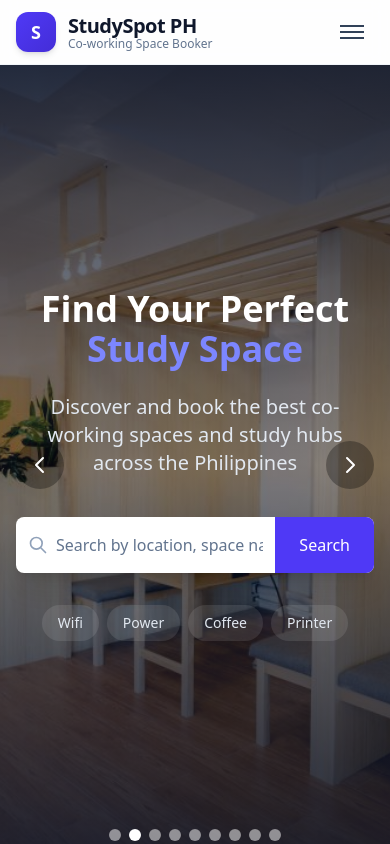
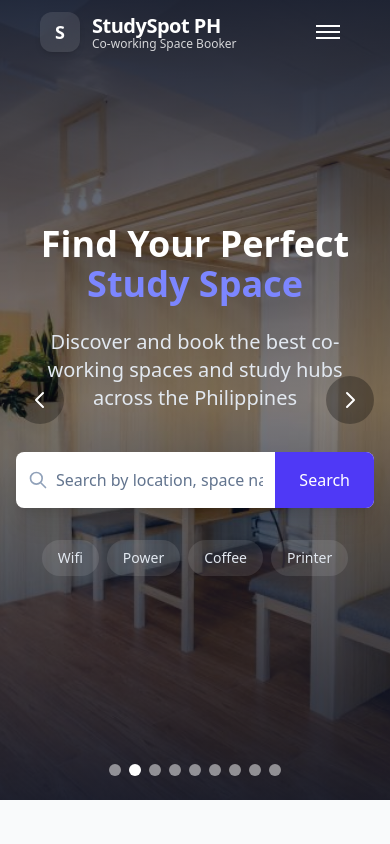
Before and after one commit to luisantonioj/midterm-project, a React (Vite) app: page / in a window 390 px wide. Shown: the top 844 px of the page. Built offline with nearby package versions, Linux system fonts and the light colour scheme.

Commit message:
adjust padding

```diff
--- a/src/components/Header.jsx
+++ b/src/components/Header.jsx
@@ -11,7 +11,7 @@ export default function Header() {
   // Add scroll effect for header
   useEffect(() => {
     const handleScroll = () => {
-      setIsScrolled(window.scrollY > 10);
+      setIsScrolled(window.scrollY > 50);
     };
     window.addEventListener("scroll", handleScroll);
     return () => window.removeEventListener("scroll", handleScroll);
@@ -19,13 +19,13 @@ export default function Header() {
 
   return (
     <header
-      className={`sticky top-0 z-50 transition-all duration-300 ${
+      className={`fixed top-0 w-full z-50 transition-all duration-300 ${
         isScrolled
           ? "bg-white/95 backdrop-blur-md shadow-md border-b border-slate-200/80"
-          : "bg-white/80 backdrop-blur-sm border-b border-slate-100"
+          : "bg-transparent"
       }`}
     >
-      <div className="max-w-7xl mx-auto px-4 sm:px-6 lg:px-8">
+      <div className="mx-auto px-10 py-0 sm:px-14 sm:py-10 lg:px-14 lg:py-2">
         <div className="flex justify-between items-center h-16">
           {/* Logo */}
           <Link
@@ -33,14 +33,24 @@ export default function Header() {
             className="flex items-center space-x-3 group"
             onClick={() => setIsMenuOpen(false)}
           >
-            <div className="w-10 h-10 bg-gradient-to-br from-indigo-600 to-indigo-700 rounded-xl flex items-center justify-center shadow-md group-hover:shadow-lg transition-shadow">
-              <span className="text-white font-bold text-lg">S</span>
+            <div className={`w-10 h-10 rounded-xl flex items-center justify-center shadow-md group-hover:shadow-lg transition-shadow ${
+              isScrolled
+                ? "bg-gradient-to-br from-indigo-600 to-indigo-700"
+                : "bg-white/10 backdrop-blur-sm"
+            }`}>
+              <span className={`font-bold text-lg ${
+                isScrolled ? "text-white" : "text-white"
+              }`}>S</span>
             </div>
             <div className="flex flex-col">
-              <span className="text-xl font-bold text-slate-900 tracking-tight">
+              <span className={`text-xl font-bold tracking-tight ${
+                isScrolled ? "text-slate-900" : "text-white"
+              }`}>
                 StudySpot PH
               </span>
-              <span className="text-xs text-slate-500 -mt-1">
+              <span className={`text-xs -mt-1 ${
+                isScrolled ? "text-slate-500" : "text-white/80"
+              }`}>
                 Co-working Space Booker
               </span>
             </div>
@@ -52,8 +62,12 @@ export default function Header() {
               to="/"
               className={`px-4 py-2.5 rounded-lg transition-all duration-200 ${
                 location.pathname === "/"
-                  ? "bg-indigo-50 text-indigo-700 font-medium shadow-sm"
-                  : "text-slate-700 hover:text-indigo-600 hover:bg-slate-50/80"
+                  ? isScrolled
+                    ? "bg-indigo-50 text-indigo-700 font-medium shadow-sm"
+                    : "bg-white/20 text-white font-medium"
+                  : isScrolled
+                    ? "text-slate-700 hover:text-indigo-600 hover:bg-slate-50/80"
+                    : "text-white/90 hover:text-white hover:bg-white/10"
               }`}
             >
               Home
@@ -62,8 +76,12 @@ export default function Header() {
               to="/dashboard/my-bookings"
               className={`px-4 py-2.5 rounded-lg transition-all duration-200 ${
                 location.pathname.startsWith("/dashboard")
-                  ? "bg-indigo-50 text-indigo-700 font-medium shadow-sm"
-                  : "text-slate-700 hover:text-indigo-600 hover:bg-slate-50/80"
+                  ? isScrolled
+                    ? "bg-indigo-50 text-indigo-700 font-medium shadow-sm"
+                    : "bg-white/20 text-white font-medium"
+                  : isScrolled
+                    ? "text-slate-700 hover:text-indigo-600 hover:bg-slate-50/80"
+                    : "text-white/90 hover:text-white hover:bg-white/10"
               }`}
             >
               My Bookings
@@ -72,16 +90,26 @@ export default function Header() {
             {user ? (
               <div className="flex items-center ml-4 pl-4 border-l border-slate-200">
                 <div className="flex items-center mr-4">
-                  <div className="w-8 h-8 bg-indigo-100 rounded-full flex items-center justify-center text-indigo-700 font-medium text-sm mr-2">
+                  <div className={`w-8 h-8 rounded-full flex items-center justify-center font-medium text-sm mr-2 ${
+                    isScrolled
+                      ? "bg-indigo-100 text-indigo-700"
+                      : "bg-white/20 text-white"
+                  }`}>
                     {user.name.charAt(0).toUpperCase()}
                   </div>
-                  <span className="text-sm text-slate-700">
+                  <span className={`text-sm ${
+                    isScrolled ? "text-slate-700" : "text-white"
+                  }`}>
                     Hi, {user.name.split(' ')[0]}
                   </span>
                 </div>
                 <button
                   onClick={logout}
-                  className="px-4 py-2 text-sm rounded-lg border border-slate-200 text-slate-600 hover:bg-slate-50 hover:border-slate-300 transition-colors shadow-sm"
+                  className={`px-4 py-2 text-sm rounded-lg border transition-colors shadow-sm ${
+                    isScrolled
+                      ? "border-slate-200 text-slate-600 hover:bg-slate-50 hover:border-slate-300"
+                      : "border-white/30 text-white hover:bg-white/10"
+                  }`}
                 >
                   Logout
                 </button>
@@ -89,7 +117,11 @@ export default function Header() {
             ) : (
               <button
                 onClick={() => login()}
-                className="ml-4 px-4 py-2 bg-gradient-to-b from-indigo-600 to-indigo-700 text-white rounded-lg hover:from-indigo-700 hover:to-indigo-800 transition-all duration-200 shadow-md hover:shadow-lg"
+                className={`ml-4 px-4 py-2 rounded-lg transition-all duration-200 shadow-md hover:shadow-lg ${
+                  isScrolled
+                    ? "bg-gradient-to-b from-indigo-600 to-indigo-700 text-white hover:from-indigo-700 hover:to-indigo-800"
+                    : "bg-white/20 text-white backdrop-blur-sm hover:bg-white/30"
+                }`}
               >
                 Sign In
               </button>
@@ -98,27 +130,37 @@ export default function Header() {
 
           {/* Mobile Menu Button */}
           <button
-            className="md:hidden p-2.5 rounded-lg hover:bg-slate-100 transition-colors"
+            className="md:hidden p-2.5 rounded-lg hover:bg-white/10 transition-colors"
             onClick={() => setIsMenuOpen(!isMenuOpen)}
             aria-label="Toggle menu"
           >
             <div className="w-6 h-6 flex flex-col justify-center items-center relative">
-              <span className={`block absolute w-6 h-0.5 bg-slate-700 transition-all duration-300 ${isMenuOpen ? 'rotate-45' : '-translate-y-1.5'}`}></span>
-              <span className={`block absolute w-6 h-0.5 bg-slate-700 transition-all duration-300 ${isMenuOpen ? 'opacity-0' : 'opacity-100'}`}></span>
-              <span className={`block absolute w-6 h-0.5 bg-slate-700 transition-all duration-300 ${isMenuOpen ? '-rotate-45' : 'translate-y-1.5'}`}></span>
+              <span className={`block absolute w-6 h-0.5 transition-all duration-300 ${isMenuOpen ? 'rotate-45 bg-slate-700' : '-translate-y-1.5 bg-white'}`}></span>
+              <span className={`block absolute w-6 h-0.5 transition-all duration-300 ${isMenuOpen ? 'opacity-0 bg-slate-700' : 'opacity-100 bg-white'}`}></span>
+              <span className={`block absolute w-6 h-0.5 transition-all duration-300 ${isMenuOpen ? '-rotate-45 bg-slate-700' : 'translate-y-1.5 bg-white'}`}></span>
             </div>
           </button>
         </div>
 
         {/* Mobile Navigation */}
-        <div className={`md:hidden overflow-hidden transition-all duration-300 ease-in-out ${isMenuOpen ? 'max-h-96 pb-4 border-t border-slate-200' : 'max-h-0'}`}>
+        <div className={`md:hidden overflow-hidden transition-all duration-300 ease-in-out ${
+          isMenuOpen
+            ? isScrolled
+              ? 'max-h-96 pb-4 border-t border-slate-200 bg-white'
+              : 'max-h-96 pb-4 border-t border-white/20 bg-black/30 backdrop-blur-md'
+            : 'max-h-0'
+        }`}>
           <div className="flex flex-col space-y-1 mt-2">
             <Link
               to="/"
               className={`px-4 py-3 rounded-lg transition-colors ${
                 location.pathname === "/"
-                  ? "bg-indigo-50 text-indigo-700 font-medium"
-                  : "text-slate-700 hover:text-indigo-600 hover:bg-slate-50"
+                  ? isScrolled
+                    ? "bg-indigo-50 text-indigo-700 font-medium"
+                    : "bg-white/20 text-white font-medium"
+                  : isScrolled
+                    ? "text-slate-700 hover:text-indigo-600 hover:bg-slate-50"
+                    : "text-white/90 hover:text-white hover:bg-white/10"
               }`}
               onClick={() => setIsMenuOpen(false)}
             >
@@ -128,8 +170,12 @@ export default function Header() {
               to="/dashboard/my-bookings"
               className={`px-4 py-3 rounded-lg transition-colors ${
                 location.pathname.startsWith("/dashboard")
-                  ? "bg-indigo-50 text-indigo-700 font-medium"
-                  : "text-slate-700 hover:text-indigo-600 hover:bg-slate-50"
+                  ? isScrolled
+                    ? "bg-indigo-50 text-indigo-700 font-medium"
+                    : "bg-white/20 text-white font-medium"
+                  : isScrolled
+                    ? "text-slate-700 hover:text-indigo-600 hover:bg-slate-50"
+                    : "text-white/90 hover:text-white hover:bg-white/10"
               }`}
               onClick={() => setIsMenuOpen(false)}
             >
@@ -137,15 +183,25 @@ export default function Header() {
             </Link>
 
             {user ? (
-              <div className="pt-3 mt-2 border-t border-slate-200">
-                <div className="px-4 py-2 text-sm text-slate-500">
+              <div className={`pt-3 mt-2 ${
+                isScrolled ? "border-t border-slate-200" : "border-t border-white/20"
+              }`}>
+                <div className={`px-4 py-2 text-sm ${
+                  isScrolled ? "text-slate-500" : "text-white/70"
+                }`}>
                   Signed in as
                 </div>
                 <div className="flex items-center px-4 py-2">
-                  <div className="w-8 h-8 bg-indigo-100 rounded-full flex items-center justify-center text-indigo-700 font-medium text-sm mr-3">
+                  <div className={`w-8 h-8 rounded-full flex items-center justify-center font-medium text-sm mr-3 ${
+                    isScrolled
+                      ? "bg-indigo-100 text-indigo-700"
+                      : "bg-white/20 text-white"
+                  }`}>
                     {user.name.charAt(0).toUpperCase()}
                   </div>
-                  <span className="font-medium text-slate-800">
+                  <span className={`font-medium ${
+                    isScrolled ? "text-slate-800" : "text-white"
+                  }`}>
                     {user.name}
                   </span>
                 </div>
@@ -154,7 +210,11 @@ export default function Header() {
                     logout();
                     setIsMenuOpen(false);
                   }}
-                  className="w-full text-left px-4 py-3 mt-2 rounded-lg border border-slate-200 text-slate-700 hover:bg-slate-50 transition-colors"
+                  className={`w-full text-left px-4 py-3 mt-2 rounded-lg border transition-colors ${
+                    isScrolled
+                      ? "border-slate-200 text-slate-700 hover:bg-slate-50"
+                      : "border-white/30 text-white hover:bg-white/10"
+                  }`}
                 >
                   Logout
                 </button>
@@ -165,7 +225,11 @@ export default function Header() {
                   login();
                   setIsMenuOpen(false);
                 }}
-                className="w-full text-left px-4 py-3 mt-2 bg-gradient-to-b from-indigo-600 to-indigo-700 text-white rounded-lg hover:from-indigo-700 hover:to-indigo-800 transition-all duration-200"
+                className={`w-full text-left px-4 py-3 mt-2 rounded-lg transition-all duration-200 ${
+                  isScrolled
+                    ? "bg-gradient-to-b from-indigo-600 to-indigo-700 text-white hover:from-indigo-700 hover:to-indigo-800"
+                    : "bg-white/20 text-white backdrop-blur-sm hover:bg-white/30"
+                }`}
               >
                 Sign In
               </button>
--- a/src/pages/Home.jsx
+++ b/src/pages/Home.jsx
@@ -108,7 +108,6 @@ export default function Home() {
           ))}
         </div>
 
-        {/* Rest of your hero content remains the same */}
         {/* Navigation Arrows */}
         <button
           onClick={goToPrevSlide}
```
